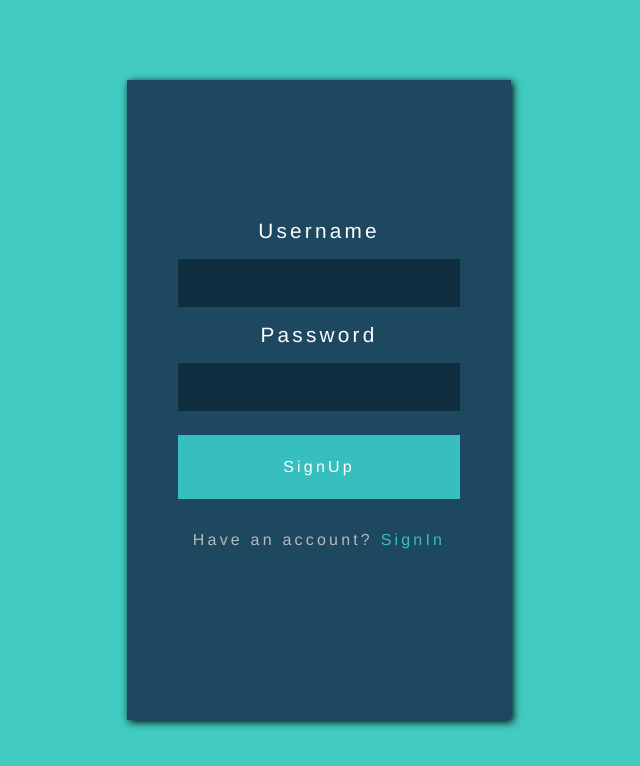
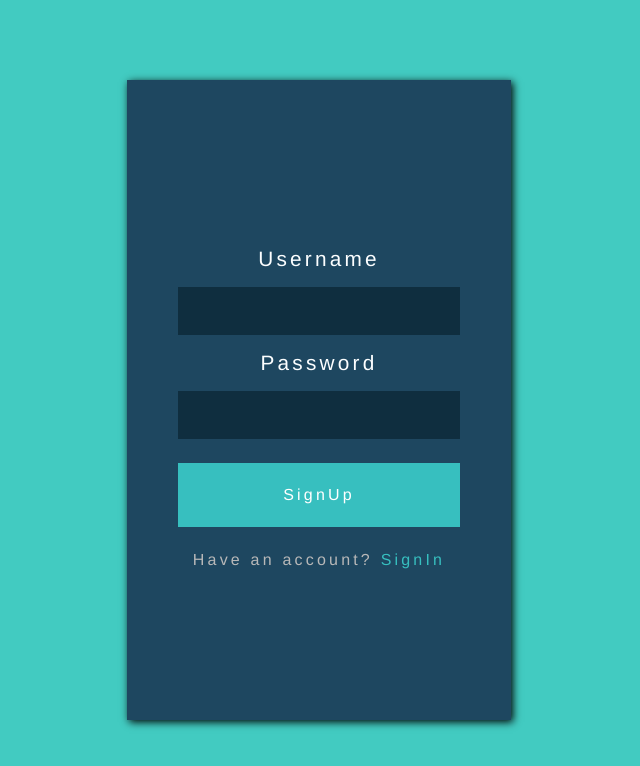
Before and after one commit to felipebaloneker/TelaLogin-Firebase, a React (Create React App) app: page / in a window 1280 px wide. Shown: the top 766 px of the page, without its empty margins (321-961 px from the left). Built offline with nearby package versions, Linux system fonts and the light colour scheme; no server answers.

Commit message:
tela login finalizada

```diff
--- a/src/App.js
+++ b/src/App.js
@@ -1,7 +1,8 @@
 import React, {useState, useEffect} from 'react';
 import fire from './services/fire';
 import Login from './components/Login'
-
+import Hero from './components/Hero'
+import './global.css'
 
 const App = () =>{
   const [user,setUser] = useState('');
@@ -33,6 +34,7 @@ const App = () =>{
         case "auth/invalid-email":
         case "auth/user-disabled":
         case "auth/user-not-found":
+        default:
           setEmailError(err.message);
           break;
         case "auth/wrong-password":
@@ -52,6 +54,7 @@ const App = () =>{
       switch(err.code){
         case "auth/email-already-in-use":
         case "auth/invalid-email":
+        default:
           setEmailError(err.message);
           break;
         case "auth/weak-password":
@@ -81,10 +84,16 @@ const App = () =>{
 
   useEffect(() => {
     authListener();
-  }, []);
+  },);
 
   return(
     <div className='App'>
+      {user ? (
+            <Hero
+            handleLogout={handleLogout}
+            />
+      ) :
+      (
             <Login
               email={email}
               setEmail={setEmail}
@@ -97,7 +106,7 @@ const App = () =>{
               emailError={emailError}
               passwordError={passwordError}
             />
-
+      )}
     </div>
   );
 }
--- a/src/components/Hero/index.js
+++ b/src/components/Hero/index.js
@@ -0,0 +1,13 @@
+import React from 'react';
+
+const Hero = ({handleLogout}) => {
+    return(
+        <section className='hero'>
+            <nav>
+                <h2>Welcome</h2>
+                <button onClick={handleLogout}>Logout</button>
+            </nav>
+        </section>
+    );
+}
+export default Hero;
--- a/src/components/Login/index.js
+++ b/src/components/Login/index.js
@@ -1,5 +1,4 @@
 import React from 'react';
-import './style.css'
 const Login =(props) =>{
     const {
         email,
@@ -19,7 +18,7 @@ const Login =(props) =>{
             <div className='logincontainer'>
                 <label>Username</label>
                 <input
-                    type='text'
+                    type='email'
                     autoFocus
                     required
                     value={email}
@@ -29,7 +28,7 @@ const Login =(props) =>{
 
                 <label>Password</label>
                 <input
-                    type='text'
+                    type='password'
                     required
                     value={password}
                     onChange={(e)=> setPassword(e.target.value)}
@@ -38,12 +37,12 @@ const Login =(props) =>{
                 <div className='btnContainer'>
                     {hasAccount ? (
                         <>
-                            <button>SignIn</button>
+                            <button onClick={handleLogin}>SignIn</button>
                             <p>Don`t have an account? <span onClick={() => setHasAccount(!hasAccount)}>SignUp</span></p>
                         </>
                     ): (
                         <>
-                            <button>SignUp</button>
+                            <button onClick={handleSignup}>SignUp</button>
                             <p>Have an account? <span onClick={() => setHasAccount(!hasAccount)}>SignIn</span></p>
                         </>
                     )}
--- a/src/components/Login/style.css
+++ b/src/global.css
@@ -4,6 +4,7 @@
     font-family: "Helvetica Neue",Helvetica,Arial;
     font-weight: 200;
     letter-spacing:.2rem;
+    color:#fff;
 }
 .login{
     display:flex;
@@ -31,6 +32,7 @@ label{
     color:#FCFEFF;
     font-size:1.3rem;
     font-weight: lighter;
+    margin:1rem;
 }
 input{
     border:0;
@@ -38,15 +40,18 @@ input{
     width:22vw;
     height:6vh;
     background:#0F2E3F;
-    margin:1rem;
 }
 .btnContainer p{
     color:#b8b8b8;
-    margin:2rem;
 }
 span{
     color:#37BFBF;
     cursor:pointer;
+}
+
+.errorMsg{
+    color:red;
+    font-size:1rem;
 }
 button{
     border:0;
@@ -56,6 +61,6 @@ button{
     color:#fff;
     font-size:1rem;
     font-weight: 500;
-    margin-top:.5rem;
+    margin:1.5rem;
     cursor:pointer;
 }
```
Lines whose indentation alone changed are shown as unchanged.
